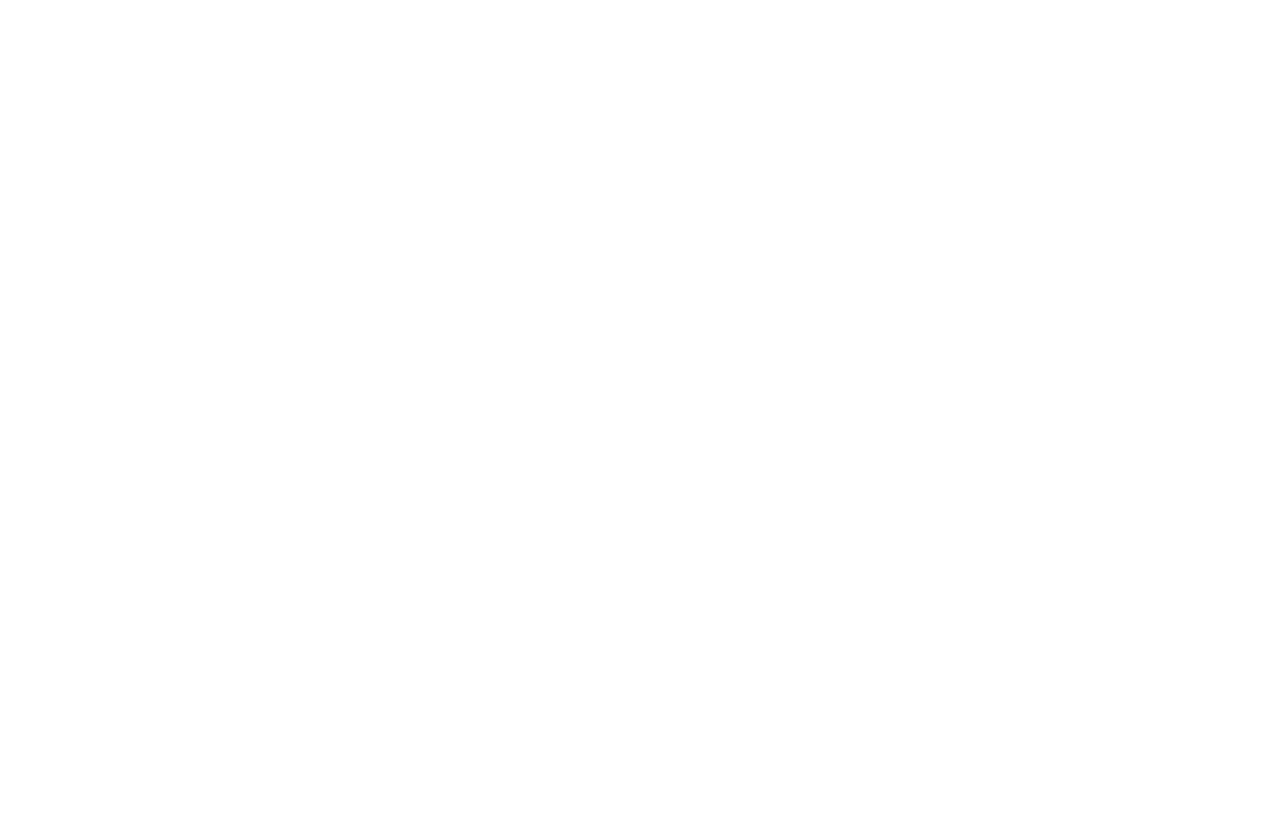
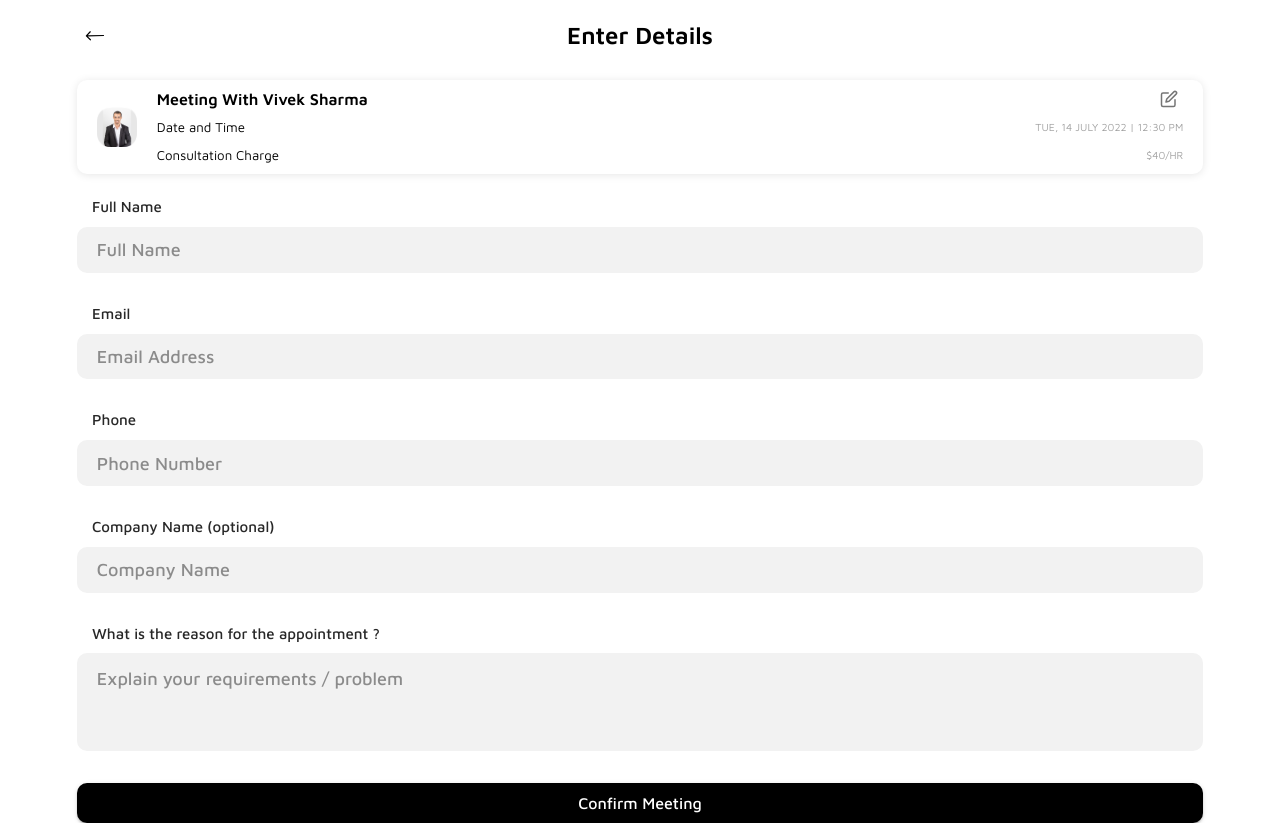
Before and after one commit to PranayB003/lawyers-eu, a React (Create React App) app: page /client/schedule-meeting in a window 1280 px wide. Before the commit this address had no page. Before the commit the page ends 800 px from the top, so only its background shows below. Built offline with nearby package versions, Linux system fonts and the light colour scheme.

Commit message:
Implemented EnterMeetingDetails page

```diff
--- a/src/App.js
+++ b/src/App.js
@@ -8,9 +8,11 @@
 import SplashScreen from "./pages/user/MainScreenWithCarousalComponent/SplashScreen";
 import Functionalities from "./pages/user/MainScreenWithCarousalComponent/Functionalities";
 import OTPUser from "./pages/OTPPage/OTPPage";
-import SelectServices from "./pages/user/SelectServices";
+import SelectServices from "./pages/user/SelectServices/SelectServices";
 import LawyersForYou from "./pages/user/LawyersAvailable/LawyerForYou";
 import SelectCity from "./pages/user/SelectCity/selectCity";
+import ScheduleMeeting from "./pages/user/ScheduleMeeting/ScheduleMeeting";
+
 function App() {
     return (
         <React.Fragment>
@@ -35,6 +37,10 @@
                 />
                 <Route path="lawyers/available" element={<LawyersForYou />} />
                 <Route path="select/city" element={<SelectCity />} />
+                <Route
+                    path="client/schedule-meeting"
+                    element={<ScheduleMeeting />}
+                />
 
                 {/* Lawyer UI Routes */}
                 <Route path="lawyer/register" element={<LawyerRegister />} />
--- a/src/components/FormComponents/InputWithLabel.js
+++ b/src/components/FormComponents/InputWithLabel.js
@@ -9,6 +9,7 @@
             fontWeight: theme.typography.body2.fontWeight,
             paddingLeft: "20px",
             position: "relative",
+            overflow: "visible",
         },
         "& .MuiInput-root": {
             marginTop: "0px",
--- /dev/null
+++ b/src/components/MiniInfo/MiniMeetingInfo.js
@@ -0,0 +1,73 @@
+import React from "react";
+
+import classes from "./MiniMeetingInfo.module.css";
+import { Avatar, Grid, IconButton, Paper, Typography } from "@mui/material";
+import { FiEdit } from "react-icons/fi";
+import dummyImage from "./../../resources/dummyMeetingInfo.png";
+
+const MiniMeetingInfo = ({
+    lawyerImage = dummyImage,
+    lawyerName = "Vivek Sharma",
+    date = "TUE, 14 July 2022",
+    time = "12:30 PM",
+    cost = "40",
+}) => {
+    return (
+        <Paper className={classes.container}>
+            <Avatar
+                alt="Image"
+                variant="rounded"
+                src={lawyerImage}
+                className={classes.image}
+            />
+            <Grid container>
+                <Grid item sm={6} className={classes.gridItems}>
+                    <Typography
+                        fontWeight={600}
+                    >{`Meeting With ${lawyerName}`}</Typography>
+                </Grid>
+                <Grid
+                    item
+                    sm={6}
+                    className={`${classes.gridItems} ${classes.right}`}
+                >
+                    <IconButton size="small" disableRipple>
+                        <FiEdit />
+                    </IconButton>
+                </Grid>
+                <Grid item sm={6} className={classes.gridItems}>
+                    <Typography variant="subtitle3">Date and Time</Typography>
+                </Grid>
+                <Grid
+                    item
+                    sm={6}
+                    className={`${classes.gridItems} ${classes.right}`}
+                >
+                    <Typography
+                        variant="overline"
+                        color="text.disabled"
+                        textAlign="right"
+                    >{`${date} | ${time}`}</Typography>
+                </Grid>
+                <Grid item sm={6} className={classes.gridItems}>
+                    <Typography variant="subtitle3">
+                        Consultation Charge
+                    </Typography>
+                </Grid>
+                <Grid
+                    item
+                    sm={6}
+                    className={`${classes.gridItems} ${classes.right}`}
+                >
+                    <Typography
+                        variant="overline"
+                        color="text.disabled"
+                        textAlign="right"
+                    >{`$${cost}/hr`}</Typography>
+                </Grid>
+            </Grid>
+        </Paper>
+    );
+};
+
+export default MiniMeetingInfo;
--- /dev/null
+++ b/src/components/MiniInfo/MiniMeetingInfo.module.css
@@ -0,0 +1,21 @@
+.container {
+    box-shadow: 0px 1px 9px rgba(0, 0, 0, 0.1);
+    display: flex;
+    flex-direction: row;
+    align-items: center;
+    padding: 5px 20px;
+}
+
+.image {
+    margin-right: 20px;
+}
+
+.gridItems {
+    flex-grow: 1;
+    display: flex;
+    align-items: center;
+}
+
+.right {
+    justify-content: flex-end;
+}
--- /dev/null
+++ b/src/pages/user/ScheduleMeeting/ScheduleMeeting.js
@@ -0,0 +1,81 @@
+import React, { useState } from "react";
+
+import classes from "./ScheduleMeeting.module.css";
+import { Box, Button, Stack } from "@mui/material";
+import TitleBar from "./../../../components/TitleBar/TitleBar";
+import { ReactComponent as GoBackSVG } from "../../../resources/Union.svg";
+import InputWithLabel from "../../../components/FormComponents/InputWithLabel";
+import MiniMeetingInfo from "../../../components/MiniInfo/MiniMeetingInfo";
+
+const meetingDetailInputs = [
+    { name: "name", label: "Full Name", helperText: "Full Name" },
+    { name: "email", label: "Email", helperText: "Email Address" },
+    { name: "phone", label: "Phone", helperText: "Phone Number" },
+    {
+        name: "company",
+        label: "Company Name (optional)",
+        helperText: "Company Name",
+    },
+    {
+        name: "reason",
+        label: "What is the reason for the appointment ?",
+        helperText: "Explain your requirements / problem",
+        inputProps: {
+            multiline: true,
+            minRows: 3,
+        },
+    },
+];
+
+const getInitialState = () => {
+    let initialState = {};
+    meetingDetailInputs.forEach((inputDetail) => {
+        initialState = {
+            ...initialState,
+            [inputDetail.name]: "",
+        };
+    });
+    return initialState;
+};
+
+const ScheduleMeeting = ({ lawyerImage, lawyerName, date, time, cost }) => {
+    const [meetingDetails, setMeetingDetails] = useState(getInitialState);
+
+    const detailChangeHandler = (detailName, newValue) => {
+        setMeetingDetails((prevState) => ({
+            ...prevState,
+            [detailName]: newValue,
+        }));
+    };
+
+    return (
+        <Box className={classes.wrapperBox}>
+            <TitleBar Title="Enter Details" startIcon={<GoBackSVG />} />
+            <MiniMeetingInfo
+                lawyerImage={lawyerImage}
+                lawyerName={lawyerName}
+                date={date}
+                time={time}
+                cost={cost}
+            />
+            <Stack spacing={4} className={classes.inputStack}>
+                {meetingDetailInputs.map((inputDetail) => (
+                    <InputWithLabel
+                        key={inputDetail.name}
+                        name={inputDetail.name}
+                        label={inputDetail.label}
+                        value={meetingDetails[inputDetail.name]}
+                        onChange={detailChangeHandler}
+                        helperText={inputDetail.helperText}
+                        inputProps={inputDetail.inputProps}
+                    />
+                ))}
+                <Button variant="contained" fullWidth>
+                    Confirm Meeting
+                </Button>
+            </Stack>
+        </Box>
+    );
+};
+
+export default ScheduleMeeting;
--- /dev/null
+++ b/src/pages/user/ScheduleMeeting/ScheduleMeeting.module.css
@@ -0,0 +1,7 @@
+.wrapperBox {
+    padding: 0 6vw;
+}
+
+.inputStack {
+    margin-top: 3vh;
+}
--- a/src/pages/user/SelectServices.js
+++ b/src/pages/user/SelectServices/SelectServices.js
@@ -3,7 +3,7 @@
 import { Box, Typography, Stack, Button, Chip } from "@mui/material";
 import classes from "./SelectServices.module.css";
 import { FiEdit } from "react-icons/fi";
-import SearchBar from "../../components/SearchBar/SearchBar";
+import SearchBar from "../../../components/SearchBar/SearchBar";
 
 const legalServices = [
     {
@@ -55,8 +55,6 @@
     const [selectedServices, setSelectedServices] = useState(getServicesObject);
     const [nextBtnEnabled, setNextBtnEnabled] = useState(0);
 
-    console.log(selectedServices);
-
     const searchChangeHandler = (newSearchTerm) => {
         setSearchTerm(newSearchTerm);
     };
@@ -82,7 +80,7 @@
     return (
         <Box className={classes.wrapperBox}>
             {/* Insert TitleBar */}
-            <Box className={classes.box1}>
+            <Box className={classes.subHeadingBox}>
                 <Typography variant="caption">Select Service(s)</Typography>
                 <Stack>
                     <Typography
@@ -96,7 +94,7 @@
                 </Stack>
             </Box>
             <SearchBar value={searchTerm} onChange={searchChangeHandler} />
-            <Box className={classes.box2}>
+            <Box className={classes.servicesListBox}>
                 {legalServices.map((category) => (
                     <React.Fragment key={`${category.categoryName}Root`}>
                         <Typography
--- a/src/pages/user/SelectServices.module.css
+++ b/src/pages/user/SelectServices/SelectServices.module.css
@@ -1,20 +1,21 @@
 .wrapperBox {
-    min-height: 100vh;
+    height: 100vh;
     padding: 0 6vw;
     display: flex;
     flex-direction: column;
 }
 
-.box1 {
+.subHeadingBox {
     display: flex;
     justify-content: space-between;
     align-items: center;
     margin: 2vh 0 3vh 0;
 }
 
-.box2 {
+.servicesListBox {
     flex-grow: 1;
     margin-top: 3vh;
+    overflow: auto;
 }
 
 .chipStack {
--- a/src/theme/typography.js
+++ b/src/theme/typography.js
@@ -49,9 +49,13 @@
         fontSize: "1rem",
         fontWeight: 400,
     },
+    subtitle3: {
+        fontSize: "0.83rem",
+        fontWeight: 400,
+    },
     overline: {
-    fontSize: "1.5rem",
-    fontWeight: 500,
+        fontSize: "0.66rem",
+        fontWeight: 400,
     },
     caption: {
         fontSize: "1.5rem",
```
Also changed, not shown: src/resources/dummyMeetingInfo.png (added). Lines whose indentation alone changed are shown as unchanged.
